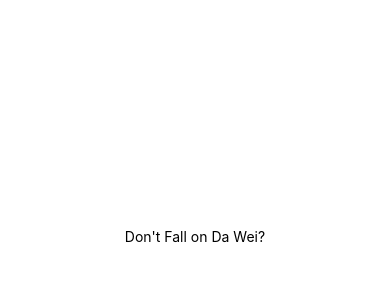
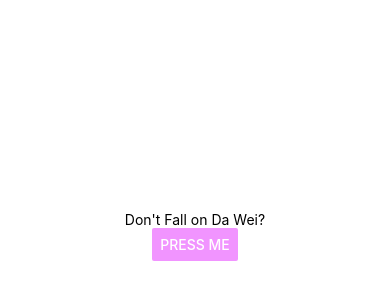
Before and after one commit to pauwei/fall-da-wei, a React Native app: screen / in a window 390 px wide. Shown: the part 186-486 px from the top of the page. Built offline with nearby package versions, Linux system fonts and the light colour scheme.

Commit message:
added button

```diff
--- a/App.js
+++ b/App.js
@@ -1,12 +1,18 @@
 import { StatusBar } from 'expo-status-bar';
 import React from 'react';
-import { StyleSheet, Text, View } from 'react-native';
+import { StyleSheet, Button, SafeAreaView, Alert, Text, View } from 'react-native';
 
 export default function App() {
   return (
+
     <View style={styles.container}>
       <Text>Don't Fall on Da Wei?</Text>
       <StatusBar style="auto" />
+      <Button
+        title="Press me"
+        color="#f194ff"
+        onPress={() => Alert.alert('Button with adjusted color pressed')}
+      />
     </View>
   );
 }
```
